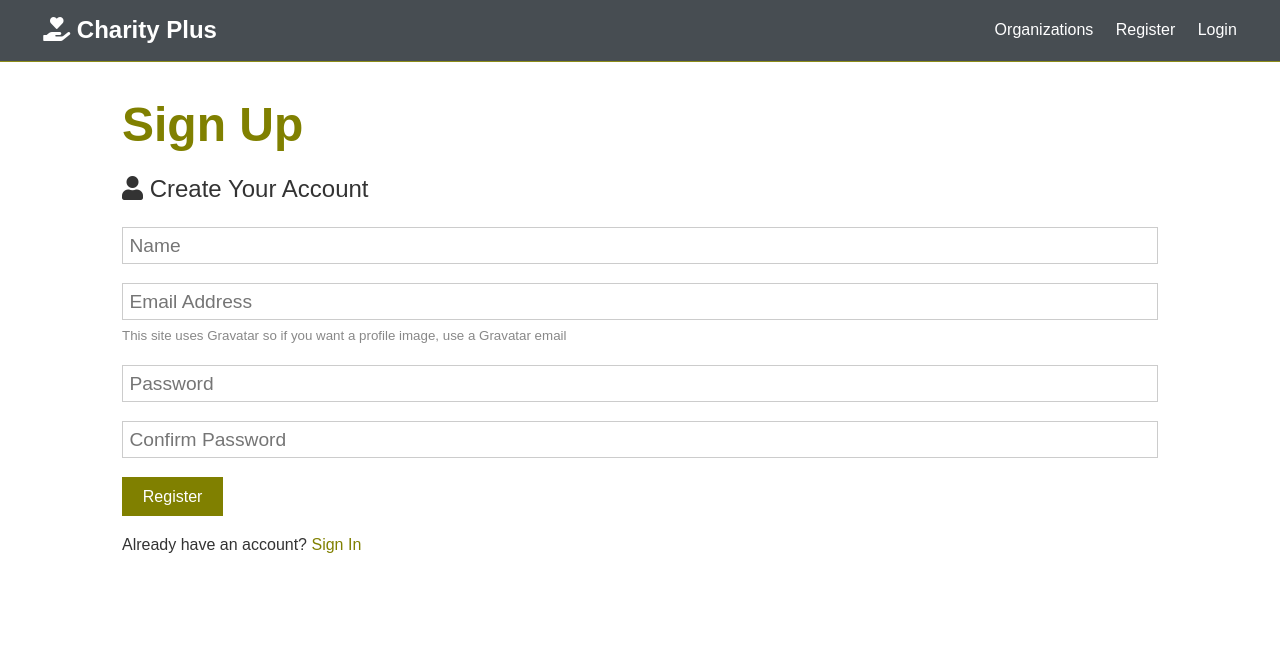
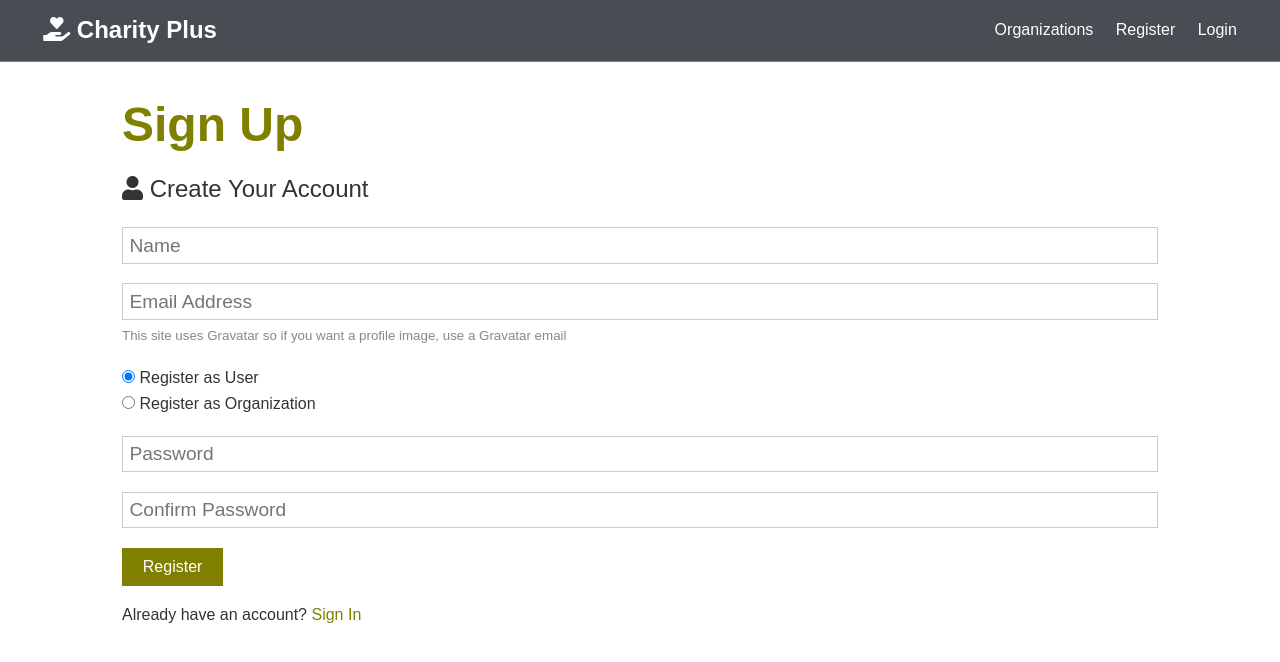
Before and after one commit to milan0027/charityplus, a React (Create React App) app in the folder client/: page /register in a window 1280 px wide. Shown: the top 662 px of the page. Built offline with nearby package versions, Linux system fonts and the light colour scheme.

Commit message:
updated register

```diff
--- a/client/package.json
+++ b/client/package.json
@@ -7,6 +7,7 @@
     "@testing-library/react": "^12.1.2",
     "@testing-library/user-event": "^13.5.0",
     "axios": "^0.25.0",
+    "bootstrap": "^5.1.3",
     "moment": "^2.29.1",
     "react": "^17.0.2",
     "react-dom": "^17.0.2",
@@ -14,6 +15,7 @@
     "react-redux": "^7.2.6",
     "react-router-dom": "^6.2.1",
     "react-scripts": "5.0.0",
+    "reactstrap": "^9.0.1",
     "redux": "^4.1.2",
     "redux-devtools-extension": "^2.13.9",
     "redux-thunk": "^2.4.1",
--- a/client/src/components/auth/Register.js
+++ b/client/src/components/auth/Register.js
@@ -1,28 +1,29 @@
-import React, { Fragment, useState } from 'react';
-import { Link } from 'react-router-dom'
-import axios from 'axios'
+import React, { Fragment, useState } from "react";
+import { Link } from "react-router-dom";
+import axios from "axios";
+import { Label, FormGroup, Input } from "reactstrap";
 export const Register = () => {
   const [formData, setFormData] = useState({
-    name:'',
-    email:'',
-    password:'',
-    password2:''
-  })
+    name: "",
+    email: "",
+    password: "",
+    password2: "",
+    type_of: "false"
+  });
 
-  const {name, email, password, password2} = formData
-  const onChange = e =>
-  setFormData({...formData, [e.target.name]: e.target.value})
+  const { name, email,type_of, password, password2 } = formData;
+  const onChange = (e) =>
+    setFormData({ ...formData, [e.target.name]: e.target.value });
 
-  const onSubmit =async e =>{
-    e.preventDefault()
-    if(password !== password2)
-    console.log('passwords dont match')
-    else
-    {
+  const onSubmit = async (e) => {
+    e.preventDefault();
+    if (password !== password2) console.log("passwords dont match");
+    else {
       // const newUser ={
       //   name,
       //   email,
-      //   password
+      //   password,
+      //   type_of
       // }
       // try {
       //   const config = {
@@ -41,57 +42,78 @@ export const Register = () => {
       //   console.error(err.response.data)
 
       // }
-      console.log(formData)
+      console.log(formData);
     }
-
-
-
-  }
-
+  };
 
   return (
     <Fragment>
       <section className='container'>
-       <h1 className="large text-primary">Sign Up</h1>
-      <p className="lead"><i className="fas fa-user"></i> Create Your Account</p>
-      <form className="form" onSubmit={e => onSubmit(e)}>
-        <div className="form-group">
-          <input type="text" placeholder="Name" name="name" value={name}
-          onChange={e => onChange(e)} required />
-        </div>
-        <div className="form-group">
-          <input type="email" placeholder="Email Address" name="email"
-          value={email}
-          onChange={e => onChange(e)} />
-          <small className="form-text"
-            >This site uses Gravatar so if you want a profile image, use a
-            Gravatar email</small
-          >
-        </div>
-        <div className="form-group">
+        <h1 className='large text-primary'>Sign Up</h1>
+        <p className='lead'>
+          <i className='fas fa-user'></i> Create Your Account
+        </p>
+        <form className='form' onSubmit={(e) => onSubmit(e)}>
+          <div className='form-group'>
             <input
-            type="password"
-            placeholder="Password"
-            name="password"
-            value={password}
-          onChange={e => onChange(e)}
-            minLength="6"
+              type='text'
+              placeholder='Name'
+              name='name'
+              value={name}
+              onChange={(e) => onChange(e)}
+              required
             />
           </div>
-        <div className="form-group">
+          <div className='form-group'>
             <input
-            type="password"
-            placeholder="Confirm Password"
-            name="password2"
-            value={password2}
-          onChange={e => onChange(e)}
-            minLength="6"
+              type='email'
+              placeholder='Email Address'
+              name='email'
+              value={email}
+              onChange={(e) => onChange(e)}
+            />
+            <small className='form-text'>
+              This site uses Gravatar so if you want a profile image, use a
+              Gravatar email
+            </small>
+          </div>
+          <FormGroup check>
+            <Input name='type_of' type='radio' checked={type_of === "false"} value="false" onChange={(e) => onChange(e)} />{" "}
+            <Label check>
+              Register as User
+            </Label>
+          </FormGroup>
+          <FormGroup check>
+            <Input name='type_of' type='radio' checked={type_of === "true"} value="true" onChange={(e) => onChange(e)} />{" "}
+            <Label check>
+              Register as Organization
+            </Label>
+          </FormGroup>
+          <div className='form-group'>
+            <input
+              type='password'
+              placeholder='Password'
+              name='password'
+              value={password}
+              onChange={(e) => onChange(e)}
+              minLength='6'
             />
           </div>
-        <input type="submit" className="btn btn-primary" value="Register" />
+          <div className='form-group'>
+            <input
+              type='password'
+              placeholder='Confirm Password'
+              name='password2'
+              value={password2}
+              onChange={(e) => onChange(e)}
+              minLength='6'
+            />
+          </div>
+
+          <input type='submit' className='btn btn-primary' value='Register' />
         </form>
-      <p className="my-1">
-        Already have an account? <Link to="/login">Sign In</Link>
+        <p className='my-1'>
+          Already have an account? <Link to='/login'>Sign In</Link>
         </p>
       </section>
     </Fragment>
```
Also changed, not shown: 1 other file (tests, documents, lock files or other folders). Lines whose indentation alone changed are shown as unchanged.
